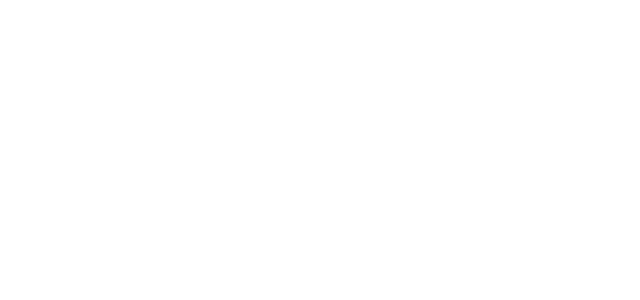
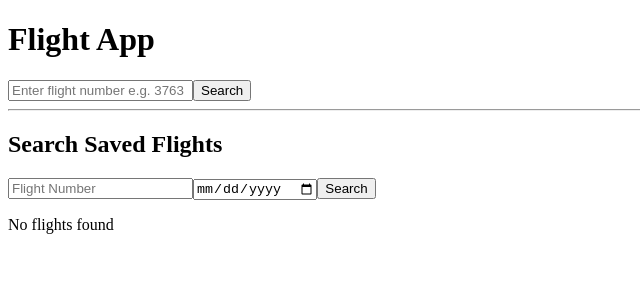
Before and after one commit to Zhelle10/Responsive-Aviation-Flight-Api-Project, a React (Vite) app in the folder frontend/: page / in a window 1280 px wide. Shown: the top 300 px of the page, without its empty margins (0-640 px from the left). Built offline with nearby package versions, Linux system fonts and the light colour scheme.

Commit message:
Done with the components but not styling

```diff
--- a/frontend/src/App.jsx
+++ b/frontend/src/App.jsx
@@ -1,14 +1,38 @@
+import { useState } from "react";
+import FlightLookup from "./components/FlightLookup";
+import FlightSearch from "./components/FlightSearch";
+import FlightDetails from "./components/FlightDetails";
+import ErrorMessage from "./components/ErrorMessage";
+import "./styles/App.css";
 
-import './App.css'
-
-function App() {
-
+export default function App() {
+  const [flight, setFlight] = useState(null);
+  const [searchResults, setSearchResults] = useState([]);
+  const [error, setError] = useState("");
+  const [loading, setLoading] = useState(false);
 
   return (
-    <>
+    <div className="app-container">
+      <h1>Flight App</h1>
+      <FlightLookup setFlight={setFlight} setError={setError} setLoading={setLoading} />
+      {error && <ErrorMessage message={error} />}
+      {loading && <p>Loading...</p>}
+      {flight && <FlightDetails flight={flight} />}
 
-    </>
-  )
+      <hr className="separator" />
+
+      <FlightSearch setSearchResults={setSearchResults} setError={setError} setLoading={setLoading} />
+      {searchResults.length > 0 ? (
+        <ul className="search-results-list">
+          {searchResults.map((f) => (
+            <li key={f.id}>
+              {f.flight_number} — {f.airline} — {f.departure_airport} to {f.arrival_airport} — {f.status} — {f.flight_date}
+            </li>
+          ))}
+        </ul>
+      ) : (
+        !loading && <p>No flights found</p>
+      )}
+    </div>
+  );
 }
-
-export default App
--- a/frontend/src/components/ErrorMessage.jsx
+++ b/frontend/src/components/ErrorMessage.jsx
@@ -0,0 +1,9 @@
+import "../styles/ErrorMessage.css";
+
+export default function ErrorMessage({ message }) {
+    return (
+        <p className="error-message">
+            Error: {message}
+        </p>
+    );
+}
--- a/frontend/src/components/FlightDetails.jsx
+++ b/frontend/src/components/FlightDetails.jsx
@@ -0,0 +1,15 @@
+import "../styles/FlightDetails.css";
+
+export default function FlightDetails({ flight }) {
+    return (
+        <div className="flight-details">
+            <h2>Flight Details</h2>
+            <p><strong>Flight Number:</strong> {flight.flight.iata}</p>
+            <p><strong>Date:</strong> {flight.flight_date}</p>
+            <p><strong>Airline:</strong> {flight.airline.name}</p>
+            <p><strong>Departure:</strong> {flight.departure.airport} ({flight.departure.iata})</p>
+            <p><strong>Arrival:</strong> {flight.arrival.airport} ({flight.arrival.iata})</p>
+            <p><strong>Status:</strong> {flight.flight_status}</p>
+        </div>
+    );
+}
--- a/frontend/src/components/FlightLookup.jsx
+++ b/frontend/src/components/FlightLookup.jsx
@@ -0,0 +1,48 @@
+import { useState } from "react";
+import "../styles/FlightLookup.css";
+
+export default function FlightLookup({ setFlight, setError, setLoading }) {
+    const [flightNumber, setFlightNumber] = useState("");
+
+    const fetchFlight = async () => {
+        setLoading(true);
+        setError("");
+        setFlight(null);
+
+        try {
+            const res = await fetch(`http://localhost:3001/fetch-flight/${flightNumber}`);
+            if (!res.ok) {
+                const data = await res.json();
+                throw new Error(data.error?.message || "Failed to fetch flight");
+            }
+            const data = await res.json();
+            setFlight(data.flight);
+        } catch (err) {
+            setError(err.message);
+        } finally {
+            setLoading(false);
+        }
+    };
+
+    const handleSubmit = (e) => {
+        e.preventDefault();
+        if (!flightNumber.trim()) {
+            setError("Please enter a flight number");
+            return;
+        }
+        fetchFlight();
+    };
+
+    return (
+        <form className="flight-lookup-form" onSubmit={handleSubmit}>
+            <input
+                type="text"
+                value={flightNumber}
+                onChange={(e) => setFlightNumber(e.target.value)}
+                placeholder="Enter flight number e.g. 3763"
+                className="flight-lookup-input"
+            />
+            <button type="submit" className="flight-lookup-button">Search</button>
+        </form>
+    );
+}
--- a/frontend/src/components/FlightSearch.jsx
+++ b/frontend/src/components/FlightSearch.jsx
@@ -0,0 +1,54 @@
+import { useState } from "react";
+import "../styles/FlightSearch.css";
+
+export default function FlightSearch({ setSearchResults, setError, setLoading }) {
+    const [searchNumber, setSearchNumber] = useState("");
+    const [searchDate, setSearchDate] = useState("");
+
+    const searchFlights = async (e) => {
+        e.preventDefault();
+        setLoading(true);
+        setError("");
+        setSearchResults([]);
+
+        try {
+            let query = [];
+            if (searchNumber.trim()) query.push(`flightNumber=${encodeURIComponent(searchNumber)}`);
+            if (searchDate.trim()) query.push(`date=${encodeURIComponent(searchDate)}`);
+
+            const res = await fetch(`http://localhost:3001/search?${query.join("&")}`);
+            if (!res.ok) {
+                const data = await res.json();
+                throw new Error(data.error?.message || "Failed to search flights");
+            }
+            const data = await res.json();
+            setSearchResults(data);
+        } catch (err) {
+            setError(err.message);
+        } finally {
+            setLoading(false);
+        }
+    };
+
+    return (
+        <>
+            <h2>Search Saved Flights</h2>
+            <form className="flight-search-form" onSubmit={searchFlights}>
+                <input
+                    type="text"
+                    placeholder="Flight Number"
+                    value={searchNumber}
+                    onChange={(e) => setSearchNumber(e.target.value)}
+                    className="flight-search-input"
+                />
+                <input
+                    type="date"
+                    value={searchDate}
+                    onChange={(e) => setSearchDate(e.target.value)}
+                    className="flight-search-date"
+                />
+                <button type="submit" className="flight-search-button">Search</button>
+            </form>
+        </>
+    );
+}
```
Also changed, not shown: frontend/src/App.css (deleted), frontend/src/styles/App.css (added), 1 other file (tests, documents, lock files or other folders).
